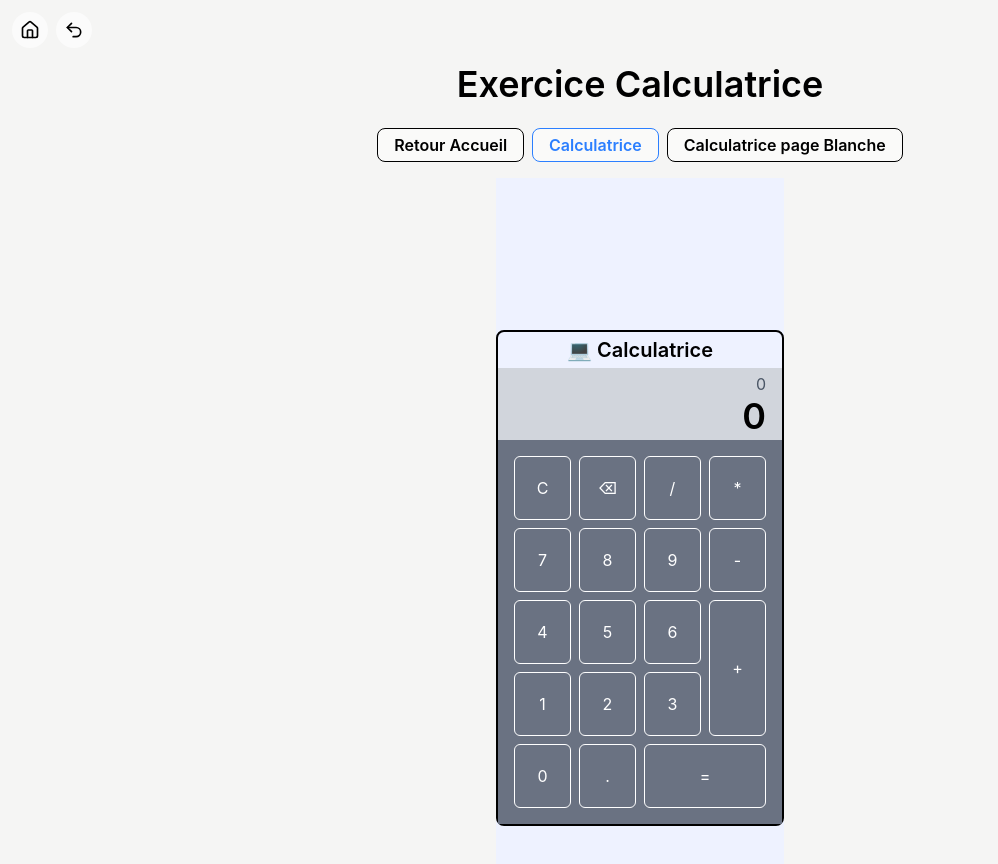
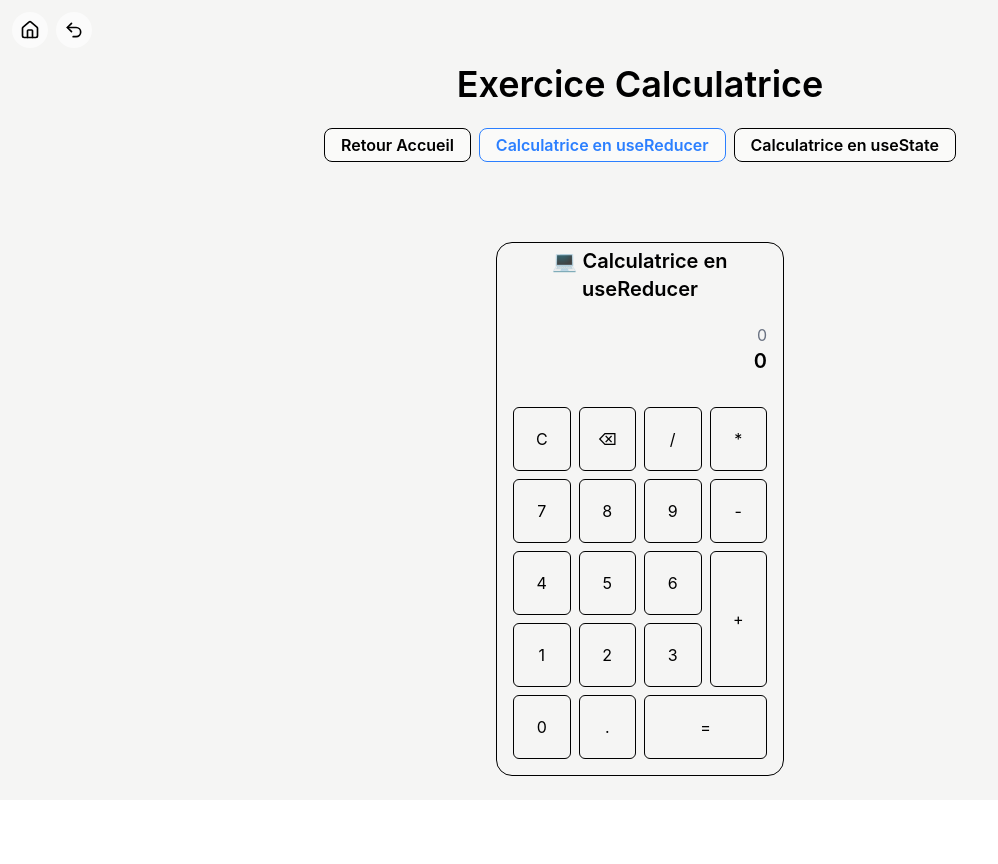
Before and after one commit to Frederic-Champion/projet-examen-blanc, a React (Vite) app: page /page-calculatrice/1 in a window 1280 px wide. Shown: the top 864 px of the page, without its empty margins (0-998 px from the left). After the commit the page ends 800 px from the top, so only its background shows below. Built offline with nearby package versions, Linux system fonts and the light colour scheme.

Commit message:
Calculatrice en `useReducer` + mémoïsation (`memo`, `useMemo`)

```diff
--- a/src/pages/Calculatrice-Accueil.tsx
+++ b/src/pages/Calculatrice-Accueil.tsx
@@ -16,10 +16,10 @@ function NavigationCalculatrice() {
           Retour Accueil
         </NavLink>
         <NavLink className={lienClasse} to={"1"}>
-          Calculatrice
+          Calculatrice en useReducer
         </NavLink>
         <NavLink className={lienClasse} to={"2"}>
-          Calculatrice page Blanche
+          Calculatrice en useState
         </NavLink>
       </div>
       <Outlet />
@@ -30,13 +30,13 @@ function NavigationCalculatrice() {
 const CALCULATRICES = [
   {
     path: "1",
-    titre: "Calculatrice",
-    description: "Machine à états, cas limites, parsing d'entrée.",
+    titre: "Calculatrice en `useReducer` mémoïsation (`memo`, `useMemo`)",
+    description: "Calculatrice reprise entièrement pour intégrer useReducer et Memo",
   },
   {
     path: "2",
-    titre: "Calculatrice Page Blanche",
-    description: "Exercice calculatrice refait seul",
+    titre: "Calculatrice",
+    description: "Machine à états, cas limites, parsing d'entrée.",
   },
 ];
 
--- a/src/pages/Calculatrice.tsx
+++ b/src/pages/Calculatrice.tsx
@@ -1,4 +1,4 @@
-import { useEffect, useState } from "react";
+import { memo, useEffect, useMemo, useReducer } from "react";
 
 interface ToucheProps {
   label: string;
@@ -6,17 +6,18 @@ interface ToucheProps {
   className?: string;
 }
 
-function Touche({ onClick, label, className = "" }: ToucheProps) {
+const Touche = memo(function Touche({ onClick, label, className = "" }: ToucheProps) {
+  console.log("rendu", label);
   return (
     <button
-      className={`rounded-md border p-1 hover:bg-blue-300 ${className} text-white`}
+      className={`rounded-md border p-1 hover:bg-blue-300 ${className}`}
       type="button"
       onClick={onClick}
     >
       {label}
     </button>
   );
-}
+})
 
 function operation(a: number, b: number, op: string) {
   switch (op) {
@@ -38,93 +39,97 @@ function formateResultat(resultat: number | string) {
   return String(Number(resultat.toFixed(10)));
 }
 
+interface Etat {
+  affichage: string;
+  memoire: string;
+  operateur: string;
+  nouveauNombre: boolean;
+  historique: string;
+}
+
+type Action =
+  | { type: "chiffre"; chiffre: string }
+  | { type: "decimal" }
+  | { type: "operateur"; operateur: string }
+  | { type: "calculer" }
+  | { type: "effacer" }
+  | { type: "supprimer" };
+
+const ETAT_INITIAL: Etat = { affichage: "0", memoire: "", operateur: "", nouveauNombre: false, historique: "" };
+
+function reducer(etat: Etat, action: Action): Etat {
+  switch (action.type) {
+    case "chiffre":
+      if (!etat.nouveauNombre) {
+        return { ...etat, affichage: etat.affichage === "0" ? action.chiffre : etat.affichage + action.chiffre };
+      } else {
+        return { ...etat, affichage: action.chiffre, nouveauNombre: false, historique: "" };
+      }
+    case "decimal":
+      if (etat.affichage.includes(".")) return etat;
+      if (etat.nouveauNombre) return { ...etat, affichage: "0" + ".", nouveauNombre: false };
+      return { ...etat, affichage: etat.affichage + "." };
+
+    case "operateur":
+      if (etat.operateur !== "" && !etat.nouveauNombre) {
+        const resultat = operation(Number(etat.memoire), Number(etat.affichage), etat.operateur);
+        return {
+          ...etat,
+          affichage: formateResultat(resultat),
+          memoire: formateResultat(resultat),
+          operateur: action.operateur,
+          nouveauNombre: true,
+        };
+      } else
+        return { ...etat, memoire: etat.affichage, historique: "", operateur: action.operateur, nouveauNombre: true };
+
+    case "calculer": {
+      if (!etat.operateur) return etat;
+      const a = Number(etat.memoire);
+      const b = Number(etat.affichage);
+
+      return {
+        historique: `${etat.memoire} ${etat.operateur} ${etat.affichage}`,
+        affichage: formateResultat(operation(a, b, etat.operateur)),
+        memoire: "",
+        operateur: "",
+        nouveauNombre: true,
+      };
+    }
+    case "effacer":
+      return ETAT_INITIAL;
+    case "supprimer":
+      if (etat.memoire && etat.nouveauNombre) return etat;
+      return { ...etat, affichage: etat.affichage.length === 1 ? "0" : etat.affichage.slice(0, -1) };
+  }
+}
+
 function Calculatrice() {
-  const [affichage, setAffichage] = useState("0");
-  const [memoire, setMemoire] = useState("");
-  const [operateur, setOperateur] = useState("");
-  const [nouveauNombre, setNouveauNombre] = useState(false);
-  const [historique, setHistorique] = useState("");
-
-  function tapeChiffre(chiffre: string) {
-    if (!nouveauNombre) {
-      setAffichage(affichage === "0" ? chiffre : affichage + chiffre);
-    } else {
-      setAffichage(chiffre);
-      setNouveauNombre(false);
-      setHistorique("");
-    }
-  }
-
-  function tapeDecimal(dot: string) {
-    if (affichage.includes(".")) return;
-    if (nouveauNombre) {
-      setAffichage("0" + dot);
-      setNouveauNombre(false);
-      return;
-    }
-    setAffichage(affichage + dot);
-  }
-
-  function tapeOperateur(op: string) {
-    if (operateur !== "" && !nouveauNombre) {
-      const resultat = operation(Number(memoire), Number(affichage), operateur);
-      setAffichage(formateResultat(resultat));
-      setMemoire(formateResultat(resultat));
-    } else {
-      setMemoire(affichage);
-      setHistorique("");
-    }
-    setOperateur(op);
-    setNouveauNombre(true);
-  }
-
-  function calcul() {
-    if (!operateur) return;
-    const a = Number(memoire);
-    const b = Number(affichage);
-
-    setHistorique(`${memoire} ${operateur} ${affichage}`);
-    setAffichage(formateResultat(operation(a, b, operateur)));
-    setMemoire("");
-    setOperateur("");
-    setNouveauNombre(true);
-  }
-
-  function efface() {
-    setAffichage("0");
-    setMemoire("");
-    setOperateur("");
-    setNouveauNombre(false);
-    setHistorique("");
-  }
-
-  function supprime() {
-    if (memoire && nouveauNombre) return;
-    setAffichage(affichage.length === 1 ? "0" : affichage.slice(0, -1));
-  }
+  const [etat, dispatch] = useReducer(reducer, ETAT_INITIAL);
+  const { affichage, memoire, operateur, nouveauNombre, historique } = etat;
 
   const saisie = `${memoire} ${operateur} ${nouveauNombre ? "" : affichage}`;
 
-  const touches: ToucheProps[] = [
-    { label: "C", onClick: efface },
-    { label: "⌫", onClick: supprime },
-    { label: "/", onClick: () => tapeOperateur("/") },
-    { label: "*", onClick: () => tapeOperateur("*") },
-    { label: "7", onClick: () => tapeChiffre("7") },
-    { label: "8", onClick: () => tapeChiffre("8") },
-    { label: "9", onClick: () => tapeChiffre("9") },
-    { label: "-", onClick: () => tapeOperateur("-") },
-    { label: "4", onClick: () => tapeChiffre("4") },
-    { label: "5", onClick: () => tapeChiffre("5") },
-    { label: "6", onClick: () => tapeChiffre("6") },
-    { label: "+", className: "row-span-2", onClick: () => tapeOperateur("+") },
-    { label: "1", onClick: () => tapeChiffre("1") },
-    { label: "2", onClick: () => tapeChiffre("2") },
-    { label: "3", onClick: () => tapeChiffre("3") },
-    { label: "0", onClick: () => tapeChiffre("0") },
-    { label: ".", onClick: () => tapeDecimal(".") },
-    { label: "=", className: "col-span-2", onClick: calcul },
-  ];
+  const touches: ToucheProps[] =  useMemo(() => [
+    { label: "C", onClick: () => dispatch({type: "effacer"}) },
+    { label: "⌫", onClick: () => dispatch({type: "supprimer"}) },
+    { label: "/", onClick: () => dispatch({type: "operateur", operateur: "/"}) },
+    { label: "*", onClick: () => dispatch({type: "operateur", operateur: "*"}) },
+    { label: "7", onClick: () => dispatch({type: "chiffre", chiffre : "7"})},
+    { label: "8", onClick: () => dispatch({type: "chiffre", chiffre : "8"})},
+    { label: "9", onClick: () => dispatch({type: "chiffre", chiffre : "9"})},
+    { label: "-", onClick: () => dispatch({type: "operateur", operateur: "-"}) },
+    { label: "4", onClick: () => dispatch({type: "chiffre", chiffre : "4"})},
+    { label: "5", onClick: () => dispatch({type: "chiffre", chiffre : "5"})},
+    { label: "6", onClick: () => dispatch({type: "chiffre", chiffre : "6"})},
+    { label: "+", className: "row-span-2", onClick: () => dispatch({type: "operateur", operateur: "+"}) },
+    { label: "1", onClick: () => dispatch({type: "chiffre", chiffre : "1"})},
+    { label: "2", onClick: () => dispatch({type: "chiffre", chiffre : "2"})},
+    { label: "3", onClick: () => dispatch({type: "chiffre", chiffre : "3"})},
+    { label: "0", onClick: () => dispatch({type: "chiffre", chiffre : "0"})},
+    { label: ".", onClick: () => dispatch({type: "decimal"}) },
+    { label: "=", className: "col-span-2", onClick: () => dispatch({type: "calculer"}) },
+  ], [dispatch]);
 
   useEffect(() => {
     const onKeyDown = (e: KeyboardEvent) => {
@@ -132,27 +137,25 @@ function Calculatrice() {
       if (touche) {
         touche.onClick();
       }
-      if (e.key === ",") tapeDecimal(".");
-      if (e.key === "Backspace") supprime();
-      if (e.key === "Enter") calcul();
-      if (e.key === "Escape" || e.key === "c") efface();
+      if (e.key === ",") dispatch({type: "decimal"});
+      if (e.key === "Backspace") dispatch({type: "supprimer"});
+      if (e.key === "Enter") dispatch({type: "calculer"});
+      if (e.key === "Escape" || e.key === "c") dispatch({type: "effacer"});
     };
     window.addEventListener("keydown", onKeyDown);
     return () => window.removeEventListener("keydown", onKeyDown);
-  }, [affichage, memoire, operateur, nouveauNombre]);
-
-  // useCallback et useMemo pas encore étudié à ce moment précis donc normal.
+  }, [touches]);
 
   return (
-    <div className="grid min-h-screen place-items-center bg-indigo-50" >
-      <div className="w-72 rounded-lg border-2">
-        <h1 className="px-4 py-1 text-xl font-semibold">💻 Calculatrice</h1>
-        <div className="bg-gray-300 px-4 py-1 text-end">
-          <p className="text-gray-600">{historique || saisie}</p>
-          <p className="text-4xl font-semibold">{affichage}</p>
+    <div className="m-auto mt-16 w-72 border rounded-2xl ">
+      <div>
+        <h1 className="px-4 py-1 text-xl font-semibold">💻 Calculatrice en useReducer</h1>
+        <div className="flex flex-col items-end p-4">
+          <p className="text-gray-500 min-h-4">{historique || saisie}</p>
+          <p className="text-xl font-semibold">{affichage}</p>
         </div>
 
-        <div className="grid auto-rows-16 grid-cols-4 gap-2 bg-gray-500 p-4">
+        <div className="grid grid-cols-4 auto-rows-16 gap-2 p-4">
           {touches.map((t) => (
             <Touche key={t.label} {...t} />
           ))}
```
Also changed, not shown: 1 other file (tests, documents, lock files or other folders).
